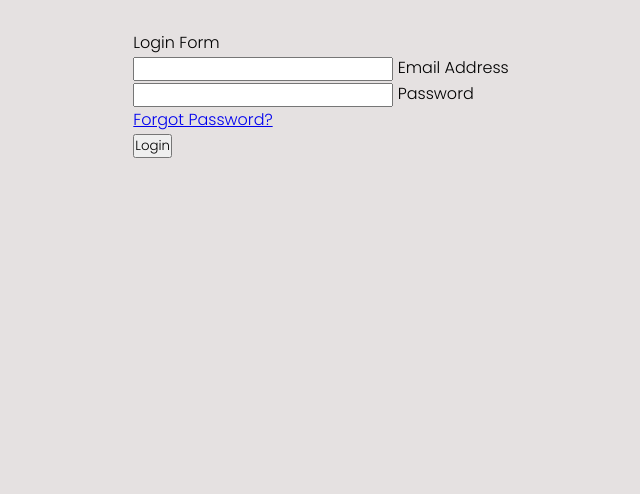
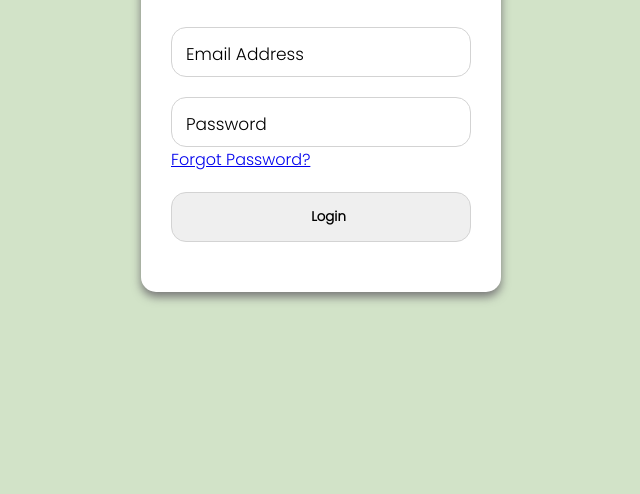
Before and after one commit to DiwasLamichhane/Login-Page, a plain HTML site: page index.html in a window 1280 px wide. Shown: the part 306-800 px from the top of the page, without its empty margins (319-959 px from the left). Drawn offline with Linux system fonts and the light colour scheme.

Commit message:
Update style.css

```diff
--- a/style.css
+++ b/style.css
@@ -1,4 +1,4 @@
-/* Google Fonts  */
+/* Google Fonts */
 @import url('https://fonts.googleapis.com/css2?family=Poppins:wght@300&display=swap');
 
 /* CSS boilerplate */
@@ -11,69 +11,56 @@
 html,body{
     height: 100%;
     width: 100%;
+    background-color: #D2E3C8;
+    display: grid;
+    place-items: center;
 }
 
-/* Styling CSS from here  */
-body{
-    background-color: rgb(229, 225, 225);
-    height: 100vh;
-    display: flex;
-    align-items: center;
-    justify-content: center;
+/* Styling CSS from here */
+#main{
+    width: 360px;
+    background-color: white;
+    border-radius: 15px;
+    box-shadow: 0 5px 10px rgb(120, 120, 120);
 }
-#login-form{
-    max-width: 330px;
+#main .title{
+    line-height: 100px;
+    background-color: #86A789;
+    font-size: 30px;
+    font-weight: 600;
+    color: #def8cf;
+    text-align: center;
+    border-radius: 15px 15px 0 0;
+}
+#main form{
+    padding: 10px 30px 50px 30px;
+}
+#main form .interface{
+    height: 50px;
     width: 100%;
-    background-color: white;
-    box-shadow: 0 5px 10px rgb(116, 110, 110);
-    border-radius: 10px;
-    padding: 20px;
-    position: absolute;
-}
-#login-form::before{
-    content: '';
-    background-color: coral;
-    height: 20%;
-    width: 100%;
+    margin-top: 20px;
     position: relative;
 }
-#login-form .heading{
-    display: flex;
-    justify-content: center;
-    font-size: 28px;
+#main form .interface input{
+    height: 100%;
+    width: 100%;
     font-weight: 600;
-    background-color: coral;
-    height: 30%;
+    padding-left: 15px;
+    border: 1px solid lightgrey;
+    border-radius: 15px;
+    outline: none;
 }
-#login-form .input-boxes{
-    margin-top: 33px;
+#main form .interface label{
+    position: absolute;
+    top: 28%;
+    left: 15px;
+    pointer-events: none;
+    transition: all 0.3s ease;
+    font-size: 17px;
 }
-#login-form .input-boxes i{
-    font-size: 20px;
+#main form .interface input:focus ~ label{
+ top: -23%;
+ font-size: 16px;
+ color: #86A789;
+ background-color: white;
 }
-.input-boxes input{
-    border: none;
-    padding: 6px;
-}
-.input-boxes .box1{
-    margin-bottom: 5px;
-    border: 2px solid coral;
-}
-.input-boxes .box2{
-    border: 2px solid coral;
-}
-#login-form .options{
-    display: flex;
-    justify-content: space-between;
-    font-size: 14px;
-    margin-top: 4px;
-}
-.options .forgot{
-    cursor: pointer;
-}
-#login-form .button{
-    display: flex;
-    justify-content: center;
-    margin-top: 15px;
-
-}
```
